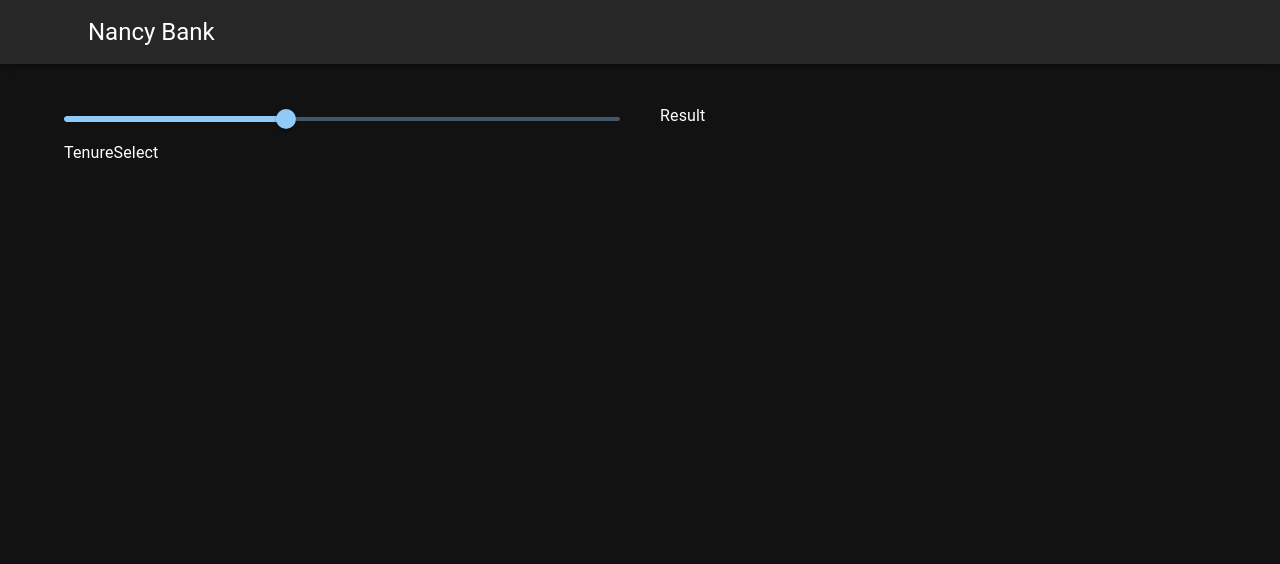
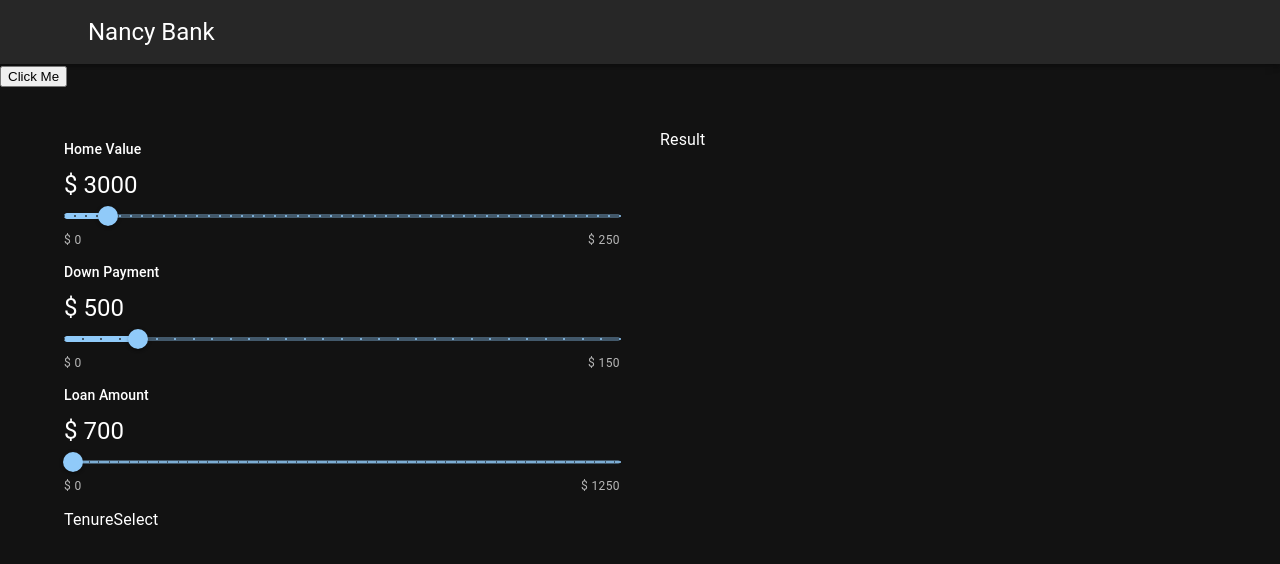
Before and after one commit to nancy-lee89/mortgage-calculator, a React (Create React App) app: page / in a window 1280 px wide. Shown: the top 564 px of the page. Built offline with nearby package versions, Linux system fonts and the light colour scheme.

Commit message:
Added two other sliders and components to sliders

```diff
--- a/src/App.js
+++ b/src/App.js
@@ -1,4 +1,5 @@
 import React from "react";
+import { useState } from "react";
 import Navbar from "./components/Navbar";
 import SliderSelect from "./components/SliderSelect";
 import TenureSelect from "./components/TenureSelect";
@@ -7,9 +8,14 @@ import Container from "@mui/material/Container";
 import { Grid } from "@mui/material";
 
 function App() {
+  const [a, setA] = useState(15);
+
+  console.log(a);
+
   return (
     <div className="App">
       <Navbar />
+      <button onClick={() => setA(30)}>Click Me</button>
       <Container maxWidth="lg" sx={{ marginTop: 5 }}>
         <Grid container spacing={5}>
           <Grid item xs={12} md={6}>
--- a/src/components/SliderSelect.js
+++ b/src/components/SliderSelect.js
@@ -3,9 +3,38 @@ import SliderComponent from "./common/SliderComponent";
 
 const SliderSelect = () => {
   return (
-    <Fragment>
-      <SliderComponent min={0} max={50} defaultValue={20} />
-    </Fragment>
+    <>
+      <SliderComponent
+        label="Home Value"
+        min={0}
+        max={250}
+        defaultValue={20}
+        step={5}
+        onChange={(event) => console.log(event.target.value)}
+        unit="$"
+        amount={3000}
+      />
+      <SliderComponent
+        label="Down Payment"
+        min={0}
+        max={150}
+        defaultValue={20}
+        step={5}
+        onChange={(event) => console.log(event.target.value)}
+        unit="$"
+        amount={500}
+      />
+      <SliderComponent
+        label="Loan Amount"
+        min={0}
+        max={1250}
+        defaultValue={20}
+        step={5}
+        onChange={(event) => console.log(event.target.value)}
+        unit="$"
+        amount={700}
+      />
+    </>
   );
 };
 
--- a/src/components/common/SliderComponent.js
+++ b/src/components/common/SliderComponent.js
@@ -1,15 +1,47 @@
 import React from "react";
 import Slider from "@mui/material/Slider";
+import { Stack, Typography } from "@mui/material";
 
-const SliderComponent = ({ defaultValue, min, max }) => {
+const SliderComponent = ({
+  defaultValue,
+  min,
+  max,
+  step,
+  onChange,
+  value,
+  label,
+  unit,
+  amount,
+}) => {
   return (
+    <Stack my={1.4}>
+      <Stack gap={1} direction="column">
+        <Typography variant="subtitle2">{label}</Typography>
+        <Typography variant="h5">
+          {unit} {amount}
+        </Typography>
+      </Stack>
+
       <Slider
         defaultValue={defaultValue}
         min={min}
         max={max}
         aria-label="Default"
         valueLabelDisplay="auto"
+        marks
+        step={step}
+        onChange={onChange}
+        value={value}
       />
+      <Stack direction="row" justifyContent="space-between">
+        <Typography variant="caption" color="text.secondary">
+          {unit} {min}
+        </Typography>
+        <Typography variant="caption" color="text.secondary">
+          {unit} {max}
+        </Typography>
+      </Stack>
+    </Stack>
   );
 };
 
```
Lines whose indentation alone changed are shown as unchanged.
